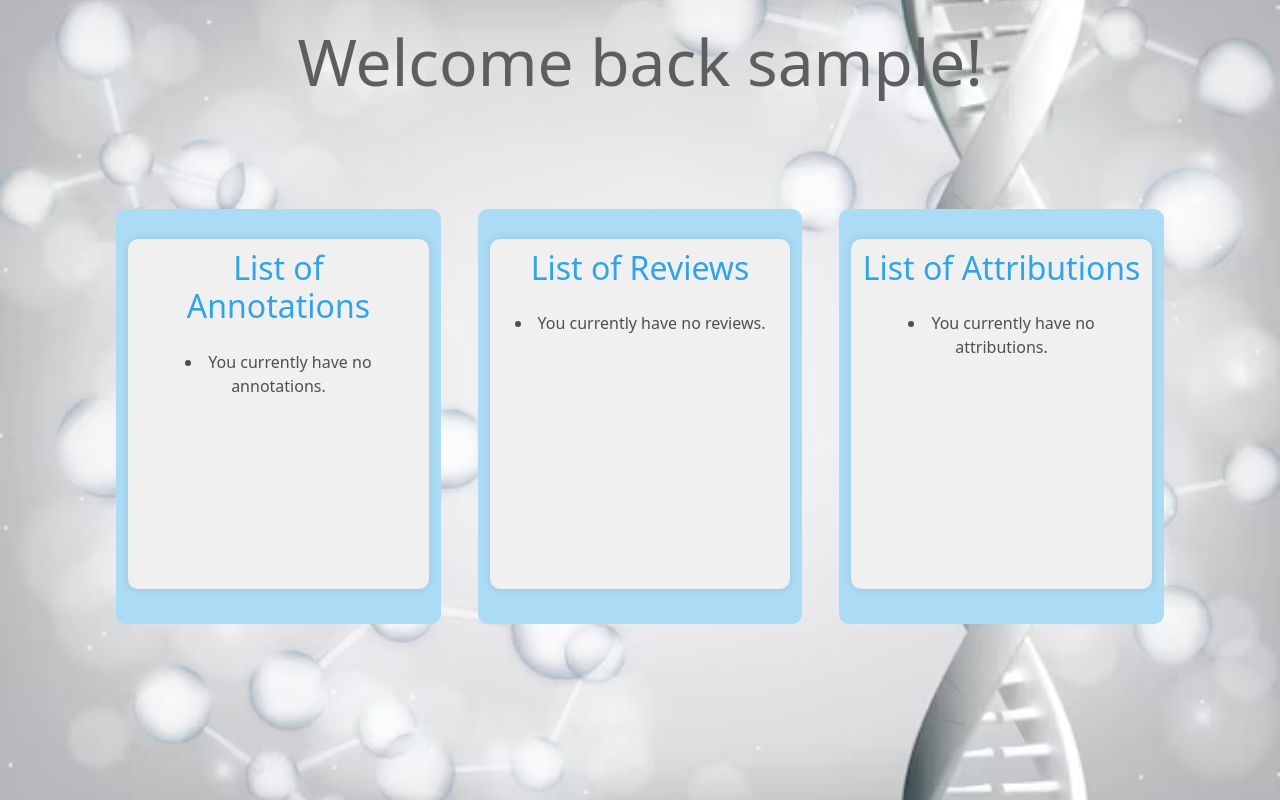
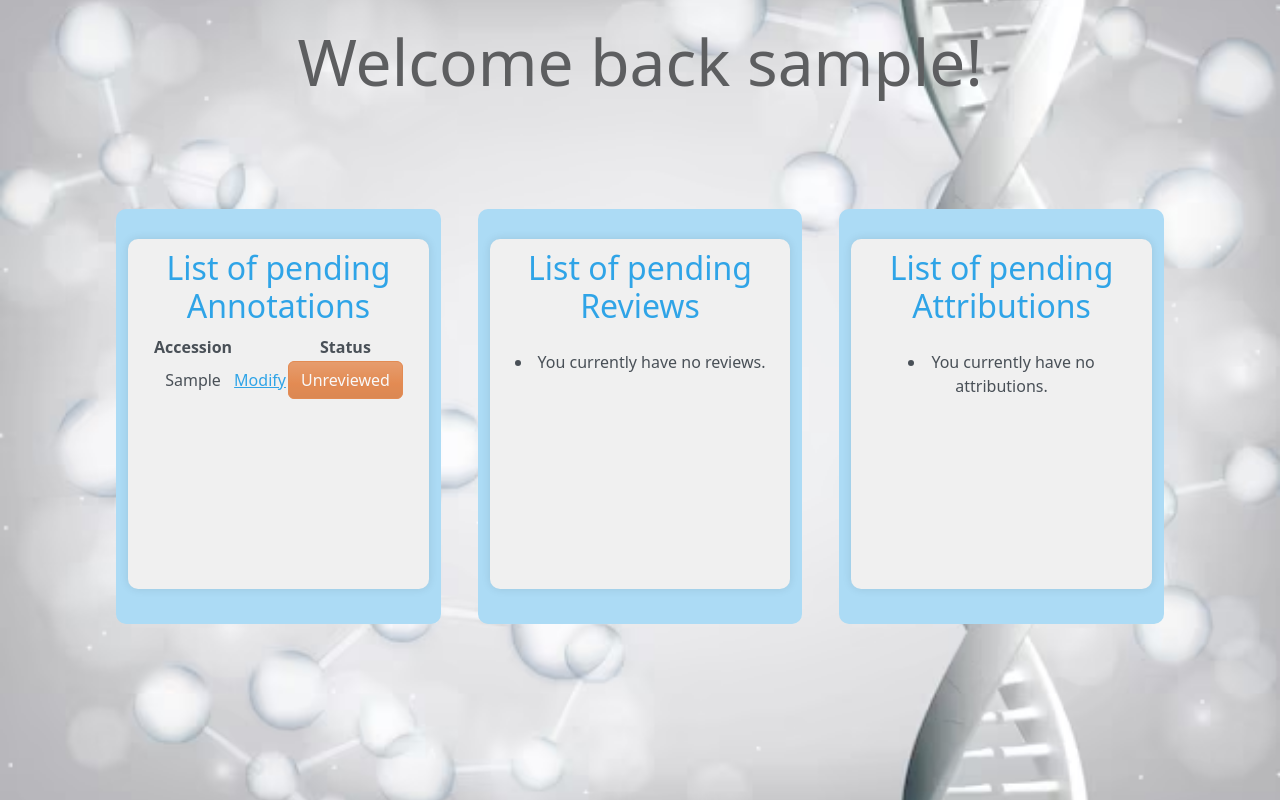
Before and after one commit to R-Poulard/GenomeTag, a Django app: page /GenomeTag/ in a window 1280 px wide. Shown: the part 69-869 px from the top of the page. Run offline with Django 5.2, Linux system fonts and the light colour scheme; a user stored in the database is signed in; tables that the repository leaves empty hold one stand-in row (values such as "Sample post"); some libraries are stand-ins or nearby versions.

Commit message:
fix modify annotation and annotation display

```diff
--- a/GenomeTag/templates/GenomeTag/main.html
+++ b/GenomeTag/templates/GenomeTag/main.html
@@ -249,20 +249,35 @@
     <div class="roles">
     <div class="row">
       <div class="role-col2">
-        <h2>List of Annotations</h2>
+        <h2>List of pending Annotations</h2>
         <div class="containerv2">
-          <ul>
-            {% for attribution, is_annotated, annotation_list in attribution_zip %}
-              {% for annotation in annotation_list %}
-                {% if annotation.annotator.username == user.username %}
-                  <li>{{ annotation }}</li>
-                {% endif %}
-              {% endfor %}
+          {% if annotation %}
+          <table>
+            <thead>
+              <tr>
+                <th scope="col">Accession</th>
+                <th scope="col"></th>
+                <th scope="col">Status</th>
+              </tr>
+            </thead>
+            <tbody>
+            {% for annot in annotation %}
+            <tr> <td><h7>{{ annot.accession }} </h7></td>
+              {% if annot.status == 'u' %}
+              <td><a href="./create/modify_annotation/{{annot.accession}}">Modify</a> </td>  <td><button type="button" class="btn btn-warning disabled">Unreviewed</button></td>
+
+              {% elif annot.status == 'r' %}
+            <td><a href="./review/{{annot.accession}}">See Review</a>|<a href="./create/modify_annotation/{{annot.accession}}">Modify</a></td><td><button type="button" class="btn btn-danger disabled">Rejected</button></td>
+              {%else%}
+            <td><a href="./review/{{annot.accession}}">See Review</a>|<a href="./create/modify_annotation/{{annot.accession}}">Modify</a> </td><td><button type="button" class="btn btn-success disabled">Validated</button></td>
+              {% endif %}
+            </tr>
             {% endfor %}
-          </ul>
-        {% if not annotation_list %}
-        <li>You currently have no annotations.</li>
-        {% endif %}</div>
+          </tbody>
+          </table>
+          {% else %}
+          <li>You currently have no annotations.</li>
+          {% endif %}
       </div>
       <div class="role-col2">
         <h2>List of Attributions</h2>
@@ -308,13 +323,32 @@
 
         <div class="role-col">
           <div class="containerv2">
-            <h2>List of Annotations</h2>
-            <ul>
-              {% for annotation in annotation_list %}
-              <li>{{ annotation }}</li>
+            <h2>List of pending Annotations</h2>
+            {% if annotation %}
+            <table>
+              <thead>
+                <tr>
+                  <th scope="col">Accession</th>
+                  <th scope="col"></th>
+                  <th scope="col">Status</th>
+                </tr>
+              </thead>
+              <tbody>
+              {% for annot in annotation %}
+              <tr> <td><h7>{{ annot.accession }} </h7></td>
+                {% if annot.status == 'u' %}
+                <td><a href="./create/modify_annotation/{{annot.accession}}">Modify</a> </td>  <td><button type="button" class="btn btn-warning disabled">Unreviewed</button></td>
+
+                {% elif annot.status == 'r' %}
+              <td><a href="./review/{{annot.accession}}">See Review</a>|<a href="./create/modify_annotation/{{annot.accession}}">Modify</a></td><td><button type="button" class="btn btn-danger disabled">Rejected</button></td>
+                {%else%}
+              <td><a href="./review/{{annot.accession}}">See Review</a>|<a href="./create/modify_annotation/{{annot.accession}}">Modify</a> </td><td><button type="button" class="btn btn-success disabled">Validated</button></td>
+                {% endif %}
+              </tr>
               {% endfor %}
-            </ul>
-            {% if not annotation_list %}
+            </tbody>
+            </table>
+            {% else %}
             <li>You currently have no annotations.</li>
             {% endif %}
           </div>
@@ -322,7 +356,7 @@
 
         <div class="role-col">
           <div class="containerv2">
-            <h2>List of Reviews</h2>
+            <h2>List of pending Reviews</h2>
             <ul>
               {% for review in review_list %}
               <li>{{ review }}</li>
@@ -336,7 +370,7 @@
 
         <div class="role-col">
           <div class="containerv2">
-            <h2>List of Attributions</h2>
+            <h2>List of pending Attributions</h2>
             <ul>
               {% for attribution in attribution_list %}
               <li>{{ attribution }}</li>
--- a/GenomeTag/templates/GenomeTag/modify_annotation.html
+++ b/GenomeTag/templates/GenomeTag/modify_annotation.html
@@ -108,6 +108,8 @@
             <br>
             <button class="btn btn-outline-primary" type="submit" id="launch" name="launch" form="annot_form"
             formaction="./" method="POST">CREATE</button>
+            <button class="btn btn-outline-primary" type="submit" id="" name="" form="annot_form"
+            formaction="/GenomeTag/" method="POST">CANCEL</button>
         </form>
         <script>
             function add_condition(txt) {
--- a/GenomeTag/views.py
+++ b/GenomeTag/views.py
@@ -9,6 +9,8 @@ from GenomeTag.search_field import search_dic
 import GenomeTag.build_query as bq
 from django.contrib.auth.decorators import permission_required, login_required
 from .build_attribution import create_manual_attr, create_file_attr
+from django.db.models import Q
+import json
 
 # Create your views here.
 
@@ -74,15 +76,27 @@ def log_info(request):
         return render(request, 'GenomeTag/loginfo.html', context)
 
 def main(request):
-    return render(request, "GenomeTag/main.html")
+    context={}
+    if request.user.has_perm('GenomeTag.annotator'):
+        annot = Annotation.objects.filter(author=request.user).filter(~Q(status='v'))
+        attrib = Attribution.objects.filter(annotator=request.user)
+        if annot.exists():
+            context['annotation'] = annot
+        if attrib.exists():
+            context['attribution'] = attrib
+    if request.user.has_perm('GenomeTag.review'):
+        to_review = Annotation.objects.filter(reviewer=request.user,status='u')
+        if to_review.exists():
+            context['to_review'] = to_review
+    print(context['to_review'],context['annotation'],context['attribution'])
+    return render(request, "GenomeTag/main.html",context)
 
 
 def annotations(request):
     if not request.user.has_perm('GenomeTag.view'):
         return redirect(reverse('GenomeTag:userPermission'))
 
-    allAnnotations = Annotation.objects.all()
-
+    allAnnotations = Annotation.objects.filter(author=request.user)
     context = {
         'annotations': allAnnotations
     }
@@ -115,18 +129,61 @@ def create(request):
     return render(request, 'GenomeTag/create.html', context)
 
 
-def modify_annotation(request, attribution_id):
-    attribution = get_object_or_404(Attribution, id=attribution_id)
-    if Annotation.objects.filter(author=attribution.annotator, position=attribution.possition).exists():
-        annotation = Annotation.objects.filter(author=attribution.annotator, position=attribution.possition).first()
+def modify_annotation(request, annotation_id):
+    if not request.user.has_perm('GenomeTag.annotate'):
+        return redirect(reverse('GenomeTag:userPermission'))
+    annotation = get_object_or_404(Annotation, accession=annotation_id)
+    message = ""
+    if request.method == 'POST':
+        form = AnnotationForm(request.POST)
+        if form.is_valid() and request.user==annotation.author:
+            annotation.status="u"
+            annotation.commentary=form.cleaned_data['commentary']
+            annotation.accession=form.cleaned_data['accesion']
+            annotation.tags.clear()
+            annotation.peptide_set.clear()
+            annotation.save()
 
-    if request.method == 'POST':
-        form = AnnotationForm(request.POST, instance=annotation)
-        if form.is_valid():
-            form.save()
-            return redirect('GenomeTag:create')
-    else:
-        form = AnnotationForm(instance=annotation)
+            tag_ids = request.POST.getlist('tags')  # Assuming you have a 'tags' field in your form
+            for tag_id in tag_ids:
+                try:
+                    tag=Tag.objects.get(pk=tag_id)
+                except Exception:
+                    message += "Could not add "+tag_id+"\n"
+                    continue
+                annotation.tags.add(tag)  # Associate the tag with the annotation
+
+            pep_ids = request.POST.getlist('peptide')  # Assuming you have a 'tags' field in your form
+            for pep in pep_ids:
+                try:
+                    peptide=Peptide.objects.get(accesion=pep)
+                except Exception as e:
+                    print(e)
+                    message += "Could not add peptide "+pep+" it does not exist \n"
+                    continue
+                peptide.annotation.add(annotation)
+                peptide.save()
+
+            try:
+                annotation.save()  # Save the annotation to the database
+            except Exception:
+                message="Could not save the modification, be sure that the accession remain unique."
+        else:
+            message = "Couldn't modify the annotation, issue in the form sent to the website"
+
+        context={
+            "message":message
+        }
+        return render(request, 'GenomeTag/create_annotation_result.html', context) # Redirect to a success page after submission
+
+    form = AnnotationForm(initial={'attribution':"None",'accesion': annotation.accession,
+                                    'commentary': annotation.commentary,
+                                    'tags':tuple(annotation.tags.all())})
+
+    return render(request, 'GenomeTag/modify_annotation.html',
+                  {'form': form, 'annotation': annotation, "message":message,
+                    "peptide":repr(json.dumps([i["accesion"] for i in annotation.peptide_set.values("accesion")]))})
+
 
     return render(request, 'GenomeTag/create_annotation.html', {'form': form, 'annotation': annotation})
 
@@ -175,17 +232,10 @@ def create_peptide(request):
 def create_annotation(request, attribution_id):
     if not request.user.has_perm('GenomeTag.annotate'):
         return redirect(reverse('GenomeTag:userPermission'))
-
+    message=""
     attribution = get_object_or_404(Attribution, id=attribution_id)
-
-    if Annotation.objects.filter(author=attribution.annotator, position=attribution.possition).exists():
-        annotation = Annotation.objects.filter(author=attribution.annotator, position=attribution.possition).first()
-    else:
-        annotation = Annotation.objects.create(accession='', author=request.user, status='u', commentary='')
-
-
     if request.method == 'POST':
-        form = AnnotationForm(request.POST, instance=annotation)
+        form = AnnotationForm(request.POST)
         if form.is_valid():
             # Create a new instance of Annotation with form data
             attribution = get_object_or_404(Attribution, id=form.cleaned_data['attribution'])
```
Also changed, not shown: GenomeTag/templates/GenomeTag/annotations.html (+15 -7 lines), 1 other file.
